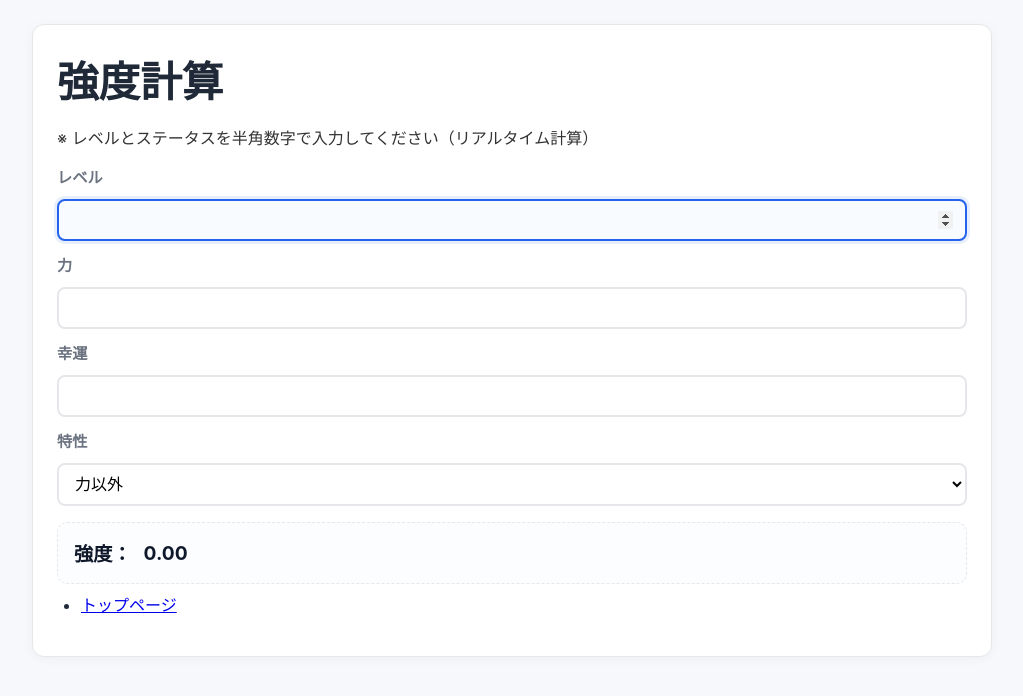
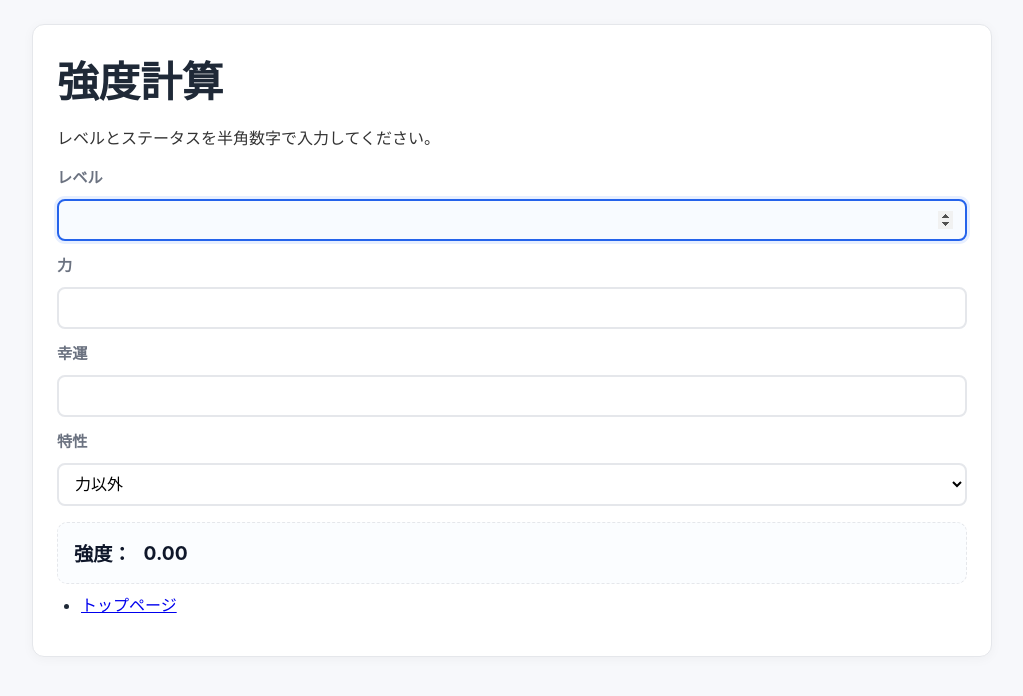
Before and after one commit to uppooooo/mm, a plain HTML site: page strength.html in a window 1280 px wide. Shown: the whole page, without its empty margins (128-1151 px from the left). Drawn offline with Linux system fonts and the light colour scheme.

Commit message:
strength.html を更新

```diff
--- a/strength.html
+++ b/strength.html
@@ -19,7 +19,7 @@
   <div class="container">
     <header>
       <h1>強度計算</h1>
-      <p>※ レベルとステータスを半角数字で入力してください（リアルタイム計算）</p>
+      <p>レベルとステータスを半角数字で入力してください。</p>
     </header>
 
     <main>
```
